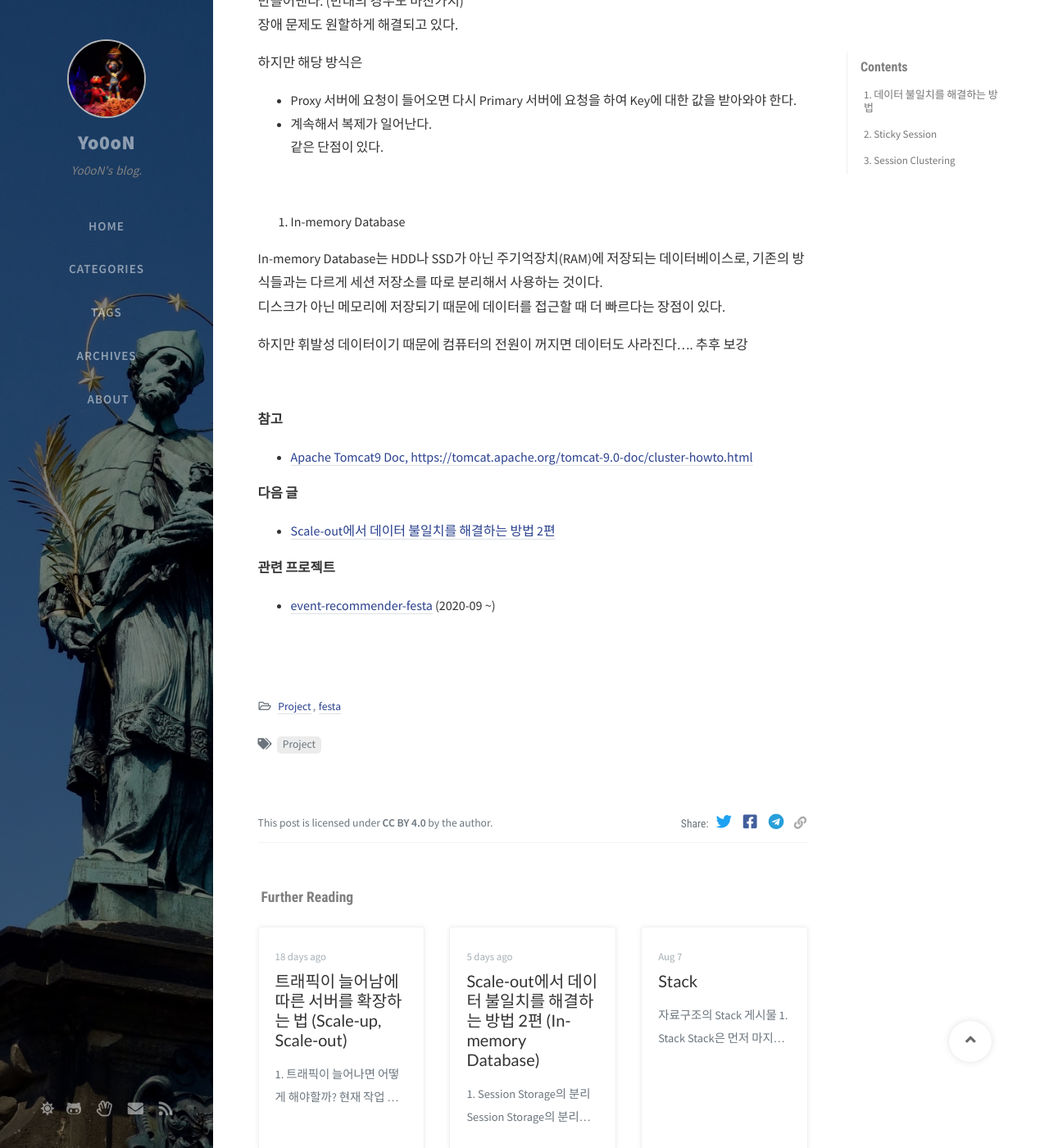
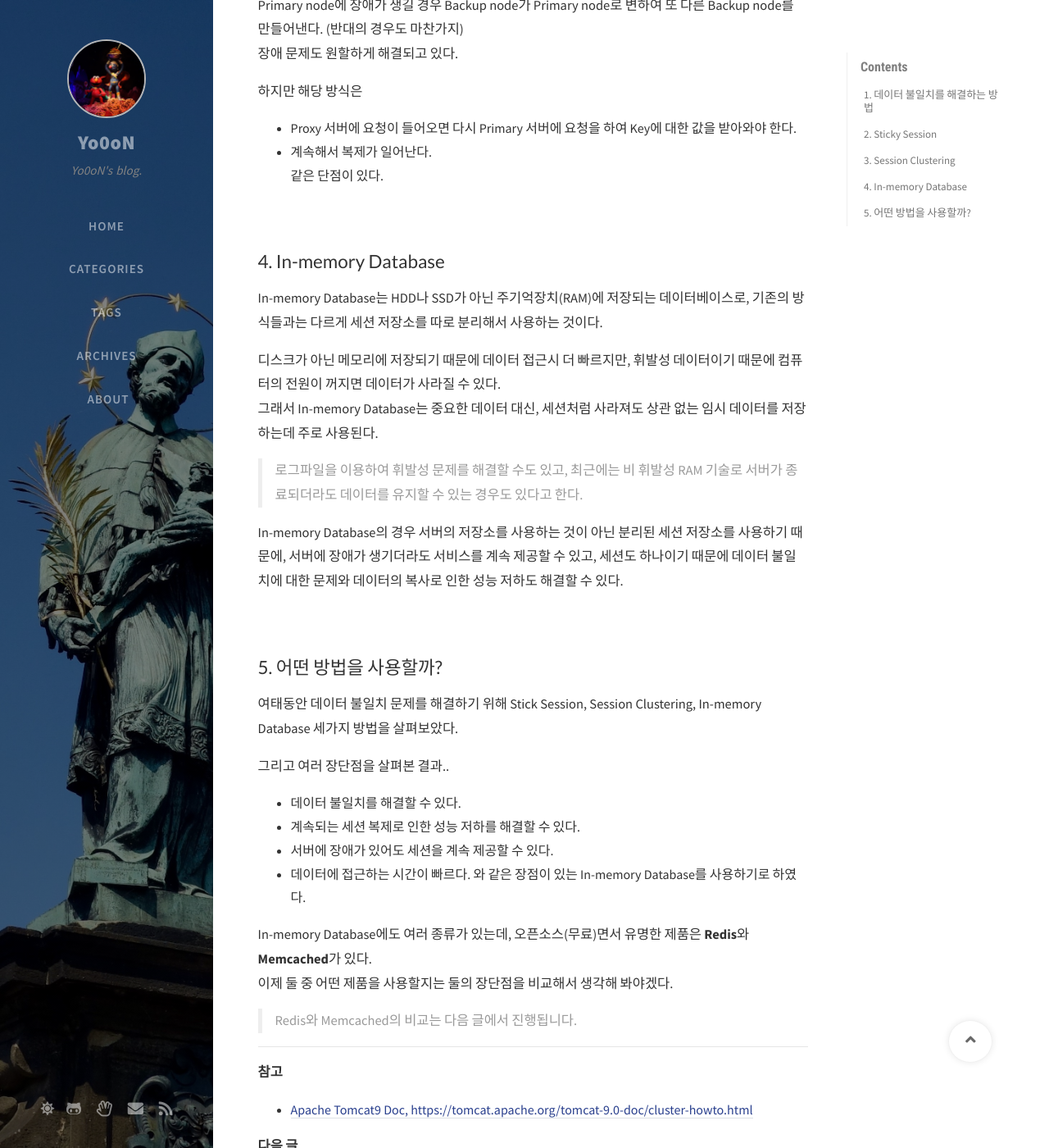
Before and after one commit to Yo0oN/Yo0oN.github.io, a Jekyll site: the page built from _posts/2020-10-11-Project.데이터불일치.md, in a window 1280 px wide and 1400 px high, scrolled down 2888 px. Shown: the whole window at 82% size. Built offline with Jekyll 4.4.1, drawn with Linux system fonts in a browser that asks for light colours; nearby versions of some CDN libraries; comment, search, counter and statistics services are not loaded; some of the changed text lies outside the part shown.

Commit message:
Update 2020-10-11-Project.데이터불일치.md

```diff
--- a/_posts/2020-10-11-Project.데이터불일치.md
+++ b/_posts/2020-10-11-Project.데이터불일치.md
@@ -1,6 +1,6 @@
 ---
-title: 분산 처리 환경에서 데이터 불일치를 해결하는 방법 1편 (Sticky Session, Session Clustering)
-modified: 2020-10-24
+title: 분산 처리 환경에서 데이터 불일치를 해결하는 방법 (Sticky Session, Session Clustering, In-memory Database)
+modified: 2020-10-29
 author: Yo0oN
 categories: [Project, festa]
 tags: [Project]
@@ -94,21 +94,42 @@ Primary node에 장애가 생길 경우 Backup node가 Primary node로 변하여
 
 <br>
 
-4. In-memory Database
+## 4. In-memory Database
 
-In-memory Database는 HDD나 SSD가 아닌 주기억장치(RAM)에 저장되는 데이터베이스로, 기존의 방식들과는 다르게 세션 저장소를 따로 분리해서 사용하는 것이다.<br>
-디스크가 아닌 메모리에 저장되기 때문에 데이터를 접근할 때 더 빠르다는 장점이 있다.
+In-memory Database는 HDD나 SSD가 아닌 주기억장치(RAM)에 저장되는 데이터베이스로, 기존의 방식들과는 다르게 세션 저장소를 따로 분리해서 사용하는 것이다.
 
-하지만 휘발성 데이터이기 때문에 컴퓨터의 전원이 꺼지면 데이터도 사라진다....
-추후 보강
+디스크가 아닌 메모리에 저장되기 때문에 데이터 접근시 더 빠르지만, 휘발성 데이터이기 때문에 컴퓨터의 전원이 꺼지면 데이터가 사라질 수 있다.<br>
+그래서 In-memory Database는 중요한 데이터 대신, 세션처럼 사라져도 상관 없는 임시 데이터를 저장하는데 주로 사용된다.<br>
+> 로그파일을 이용하여 휘발성 문제를 해결할 수도 있고, 최근에는 비 휘발성 RAM 기술로 서버가 종료되더라도 데이터를 유지할 수 있는 경우도 있다고 한다.
+
+
+In-memory Database의 경우 서버의 저장소를 사용하는 것이 아닌 분리된 세션 저장소를 사용하기 때문에, 서버에 장애가 생기더라도 서비스를 계속 제공할 수 있고, 세션도 하나이기 때문에 데이터 불일치에 대한 문제와 데이터의 복사로 인한 성능 저하도 해결할 수 있다.
 
 <br>
+
+## 5. 어떤 방법을 사용할까?
+
+여태동안 데이터 불일치 문제를 해결하기 위해 Stick Session, Session Clustering, In-memory Database 세가지 방법을 살펴보았다.
+
+그리고 여러 장단점을 살펴본 결과..
+- 데이터 불일치를 해결할 수 있다.
+- 계속되는 세션 복제로 인한 성능 저하를 해결할 수 있다.
+- 서버에 장애가 있어도 세션을 계속 제공할 수 있다.
+- 데이터에 접근하는 시간이 빠르다.
+와 같은 장점이 있는 In-memory Database를 사용하기로 하였다.
+
+In-memory Database에도 여러 종류가 있는데, 오픈소스(무료)면서 유명한 제품은 **Redis**와 **Memcached**가 있다.<br>
+이제 둘 중 어떤 제품을 사용할지는 둘의 장단점을 비교해서 생각해 봐야겠다.
+
+> Redis와 Memcached의 비교는 다음 글에서 진행됩니다.
+
+<hr>
 
 **참고**
 - [Apache Tomcat9 Doc, https://tomcat.apache.org/tomcat-9.0-doc/cluster-howto.html](https://tomcat.apache.org/tomcat-9.0-doc/cluster-howto.html)
 
 **다음 글**
-- [Scale-out에서 데이터 불일치를 해결하는 방법 2편]()
+- [Redis vs Memcached](#)
 
 **관련 프로젝트**
 - [event-recommender-festa](https://github.com/f-lab-edu/event-recommender-festa) (2020-09 ~)
```
